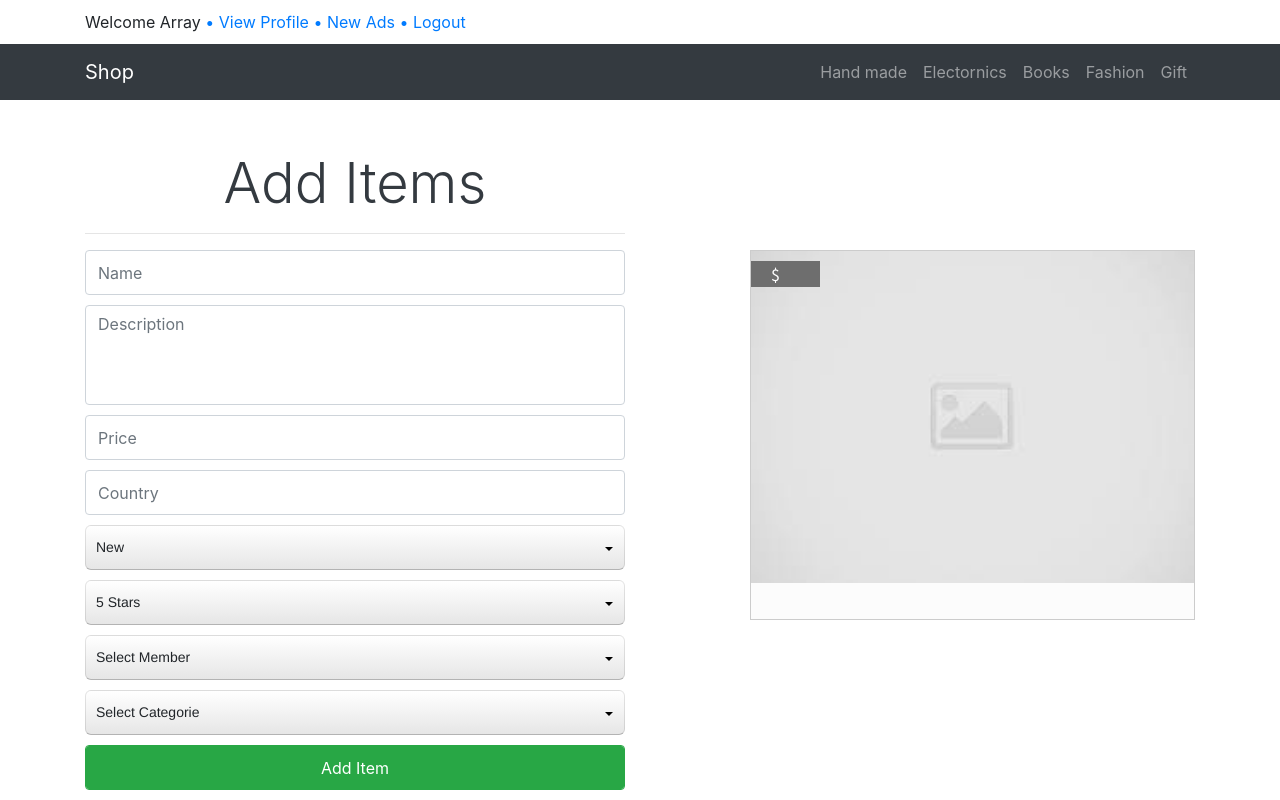
After one commit to mel7ussieny/php-ecommerce, a PHP site: page /newads.php in a window 1280 px wide. The commit adds this page. Run offline with PHP 8.4, Linux system fonts and the light colour scheme; a user stored in the database is signed in; data comes from the database, SQL or seed files in the repository; some libraries are stand-ins or nearby versions.

Commit message:
Profile-ShowItem-AddItem

```diff
--- a/admin/dashboard.php
+++ b/admin/dashboard.php
@@ -64,8 +64,8 @@ $navbar = 1;
             $data = getLatest("FullName,UserID,RegStatus","users","UserId");
 
             foreach($data as $row){
-              echo "<li class='d-flex align-items-center' style='position:relative'>" .  $row["FullName"] .
-              "<div class='latest-div'><a href='members.php?action=Edit&UserID=".$row['UserID']."' class='btn btn-primary btn-sm'>
+              $fullName = empty($row["FullName"]) == TRUE ? "Root" : $row["FullName"];
+              echo "<li class='d-flex align-items-center' style='position:relative'>".$fullName."<div class='latest-div'><a href='members.php?action=Edit&UserID=".$row['UserID']."' class='btn btn-primary btn-sm'>
               <i class='fas fa-edit'></i>
               Edit
               </a>";
--- a/categories.php
+++ b/categories.php
@@ -6,13 +6,13 @@
         <h3 class='text-center display-3 mt-4 mb-3'><?php echo str_replace("-"," ",$_GET['pagename']) ?></h3>
         <div class="row">
         <?php
-            foreach(getItems($_GET['pageid']) as $item){
+            foreach(getItems("Cat_ID",$_GET['pageid']) as $item){
                 echo "<div class='col-12 col-md-6 col-lg-3'>";
                     echo "<div class='item'>";
                         echo "<div class='item-img d-flex justify-content-center'><img src='img.jpg' class='item-img img-responsive m-auto'></div>";
                         echo "<div class='item-details'>";
                             echo "<span class='item-price'>".$item['Item_Price']."</span>";
-                            echo "<h4>".$item['Item_Name']."</h4>";
+                            echo "<h4><a href='items.php?item_id=".$item['Item_ID']."'>".$item['Item_Name']."</a></h4>";
                             echo "<p>".$item['Item_Description']."</p>";
                         echo "</div>";
                         echo "</div>";
--- a/inc/func/functions.php
+++ b/inc/func/functions.php
@@ -25,9 +25,9 @@
   */
 
   // Get Items From Categories
-  function getItems($value){
+  function getItems($where,$value){
     global $connect;
-    $stmt = $connect->prepare("SELECT * FROM items WHERE Cat_ID = ? ORDER BY Item_ID DESC");
+    $stmt = $connect->prepare("SELECT * FROM items WHERE $where = ? ORDER BY Item_ID DESC");
     $stmt->execute(array($value));
     $items = $stmt->fetchAll();
     return $items;
--- a/inc/tmpl/header.php
+++ b/inc/tmpl/header.php
@@ -23,7 +23,9 @@
               echo "<div class='d-inline mr-auto'>";
               echo '<span>Welcome '.$_SESSION['Client'].' </span>';
               echo '<a href="profile.php">• View Profile </a>';
+              echo '<a href="newads.php">• New Ads </a>';
               echo '<a href="logout.php">• Logout</a>';
+
 
               echo "</div>";
             }
--- a/layout/css/main.css
+++ b/layout/css/main.css
@@ -1,6 +1,6 @@
 /* Default */
 a {
-  text-decoration: none;
+  text-decoration: none !important;
 }
 /* Index Page */
 .body-form {
@@ -141,3 +141,67 @@ a {
   color: #777;
   margin-top: 5px;;
 }
+/* Advert */
+.user-ads{
+  margin-top:100px;
+}
+.user-ads h3{
+  margin-bottom:30px;
+  text-align: center;
+  font-family: "Noto Sans JP";
+
+}
+/* New ads page */
+.adver form input,.selectboxit,textarea{
+  margin-bottom:10px !important;
+  height: 45px !important;
+}
+.adver form input:focus,
+.adver form textarea:focus{
+  box-shadow: none;
+}
+.adver form textarea{
+  height:100px !important;
+}
+.adver form textarea{
+  resize: none;
+}
+.live-preview{
+  margin-top:150px;
+}
+.item-add{
+  margin-top:50px;
+}
+/* Item Display Page */
+.item-display{
+  margin-top: 40px;
+}
+.item_name{
+  font-family: "Open Sans";
+  margin-bottom:10px;
+}
+.item-list{
+  list-style:none;
+  padding: 0px;
+}
+.item-list li{
+  padding: 8px 10px;
+    display: flex;
+    align-items: center;
+}
+ul.item-list li span{
+  color: #000;
+  font-weight: bold;
+  font-size: 13px;
+  font-family: "Open Sans";
+
+}
+.item-list li i{
+  color: #666;
+  width: 25px;
+  margin-right:20px;
+  font-size: 20px;
+}
+ul.item-list li:nth-child(even){
+  background-color: #ededed;
+}
--- a/layout/js/main.js
+++ b/layout/js/main.js
@@ -22,5 +22,7 @@ $(document).ready(function(){
         $(".login form").hide();
         $(".form-login."+$(this).attr("class")).fadeIn(100);
     })
-
+      $(".preview").on("keyup keydown",function(){
+        $("."+$(this).attr("data-live")).text($(this).val());
+      })
 })
--- /dev/null
+++ b/newads.php
@@ -0,0 +1,155 @@
+<?php
+    session_start();
+    if(isset($_SESSION['Client'])){
+        $title = "New advertisement";
+        include 'init.php';
+        if($_SERVER['REQUEST_METHOD'] == "POST"){
+            $name       = filter_var($_POST['name'],FILTER_SANITIZE_STRING);
+            $desc       = filter_var($_POST['desc'],FILTER_SANITIZE_STRING);
+            $price      = filter_var($_POST['price'],FILTER_SANITIZE_NUMBER_INT);
+            $country    = filter_var($_POST['country'],FILTER_SANITIZE_STRING);
+            $status     = filter_var($_POST['item_status'],FILTER_SANITIZE_NUMBER_INT);
+            $rating     = filter_var($_POST['rating'],FILTER_SANITIZE_NUMBER_INT);
+            $member     = $_SESSION['User_ID'];
+            $cat        = filter_var($_POST['categories'],FILTER_SANITIZE_STRING);
+            $ErrorsCatch = [];
+
+            // Validation Cathces
+
+            // CHECK USER EXISTS
+
+              // CATCH ERROR IN INSERT
+            if(strlen($name) < 4){
+                $ErrorsCatch[] = "The name must be grater than 4 characters";
+            }
+            if($rating == "status"){
+                $ErrorsCatch[] = "Check the status of the item";
+            }
+            if($rating == "null"){
+                $ErrorsCatch[] = "Check the rating of the item";
+            }
+            if($member == "null"){
+                $ErrorsCatch[] = "Check the the member name";
+            }
+            if($cat == "null"){
+                $ErrorsCatch[] = "Check the categorie of the item";
+            }
+            if(strlen($desc) > 70){
+                $ErrorsCatch[] = "The description my be less than 70 letter";
+            }
+            if(empty($country)){
+                $ErrorsCatch[] = "There's an problem with item country";
+            }
+            if(empty($price)){
+                $ErrorsCatch[] = "The price can't be empty";
+
+            }
+
+            if(empty($ErrorsCatch)){
+                $stmt = $connect->prepare("INSERT INTO
+                items(Item_Name, Item_Description, Item_Price, Item_Country, Item_Status, Item_Rating, User_ID, Cat_ID, Item_Date)
+                VALUES(:it_name, :it_desc, :it_price, :it_conutry, :it_status, :it_rating, :it_user, :it_cat, :it_date  )
+                ");
+                $stmt->execute(array(
+                "it_name" => $name,
+                "it_desc" => $desc,
+                "it_price" => $price,
+                "it_conutry" => $country,
+                "it_status" => $status,
+                "it_rating" => $rating,
+                "it_user" => $member,
+                "it_cat" => $cat,
+                "it_date" => date("Y-m-d")
+                ));
+                $msg = "<div class='alert alert-success col-sm-5 mr-auto ml-auto mt-2'>" .  $stmt->rowCount() . " Record Updated</div>";
+                redirectPage($msg,3,"items.php");
+
+            }else{
+                foreach($ErrorsCatch as $error){
+                  echo "<div class='alert alert-danger col-sm-5 mr-auto ml-auto mt-2'>".$error."</div>";
+                }
+              }
+        }
+        ?>
+        <div class="adver">
+            <div class="container">
+                <div class="row">
+                    <div class="col-12 col-md-6 mb-3 mb-md-0">
+                        <div class="item-add">
+                            <form action="<?php echo $_SERVER['PHP_SELF']?>" style="text-align:center" method="POST">
+                                <span class="display-4 text-dark mr-auto ml-auto">Add Items</span>
+                                <hr style="text-dark">
+                                <input type="text" data-live="item_name" name="name" class="form-control preview" placeholder="Name" autocomplete="off" required>
+                                <textarea class="form-control preview" data-live="item_desc" placeholder="Description" name="desc"></textarea>
+                                <input type="number" name="price" data-live="item_price" class="form-control preview" placeholder="Price" autocomplete="off" required>
+                                <input type="text" name="country" class="form-control" placeholder="Country" autocomplete="off" required>
+                                <select name="item_status" class="item_status">
+                                    <option value="null">Status</option>
+                                    <option value="4" selected>New</option>
+                                    <option value="3">Like New</option>
+                                    <option value="2">Used</option>
+                                    <option value="1">Bad</option>
+                                </select>
+
+                                <select name="rating" class="rating">
+                                    <option value="null">Rating</option>
+                                    <option value="5" selected>5 Stars</option>
+                                    <option value="4">4 Stars</option>
+                                    <option value="3">3 Stars</option>
+                                    <option value="2">2 Stars</option>
+                                    <option value="1">1 Stars</option>
+                                </select>
+
+                                <select name="members" class="members">
+                                    <option value="null">Select Member</option>
+                                    <?php
+                                        $stmt = $connect->prepare("SELECT * FROM users");
+                                        $stmt->execute();
+                                        $members = $stmt->fetchAll();
+
+                                        foreach($members as $member){
+                                            echo "<option value='".$member['UserID']."'>".$member['Username']."</option>";
+                                        }
+                                    ?>
+                                </select>
+                                <select name="categories" class="categories">
+                                    <option value="null">Select Categorie</option>
+                                    <?php
+                                        $stmt = $connect->prepare("SELECT * FROM categories");
+                                        $stmt->execute();
+                                        $categories = $stmt->fetchAll();
+
+                                        foreach($categories as $categorie){
+                                            echo "<option value='".$categorie['ID']."'>".$categorie['Name']."</option>";
+                                        }
+                                    ?>
+                                </select>
+                                <input type="Submit" value="Add Item" class="btn-success form-control" required>
+                            </form>
+                        </div>
+                    </div>
+                    <div class="col-12 offset-md-1 col-md-5">
+                        <div class="live-preview">
+                        <?php
+                            echo "<div class='item'>";
+                            echo "<div class='item-img d-flex justify-content-center'><img src='img.jpg' class='item-img img-responsive m-auto'></div>";
+                            echo "<div class='item-details'>";
+                                echo "<span class='item-price'>$<span class='item_price'></span></span>";
+                                echo "<h4 class='item_name'></h4>";
+                                echo "<p class='item_desc'></p>";
+                            echo "</div>";
+                            echo "</div>";
+
+                        ?>
+                        </div>
+                    </div>
+                </div>
+            </div>
+        </div>
+        <?php
+        include $tmpl . "footer.php";
+
+    }else{
+        header("Location:login.php");
+    }
+?>
```
Also changed, not shown: items.php (added, +46 -0 lines), login.php (+44 -3 lines), profile.php (+17 -1 lines), image-default-news.jpg (added).
